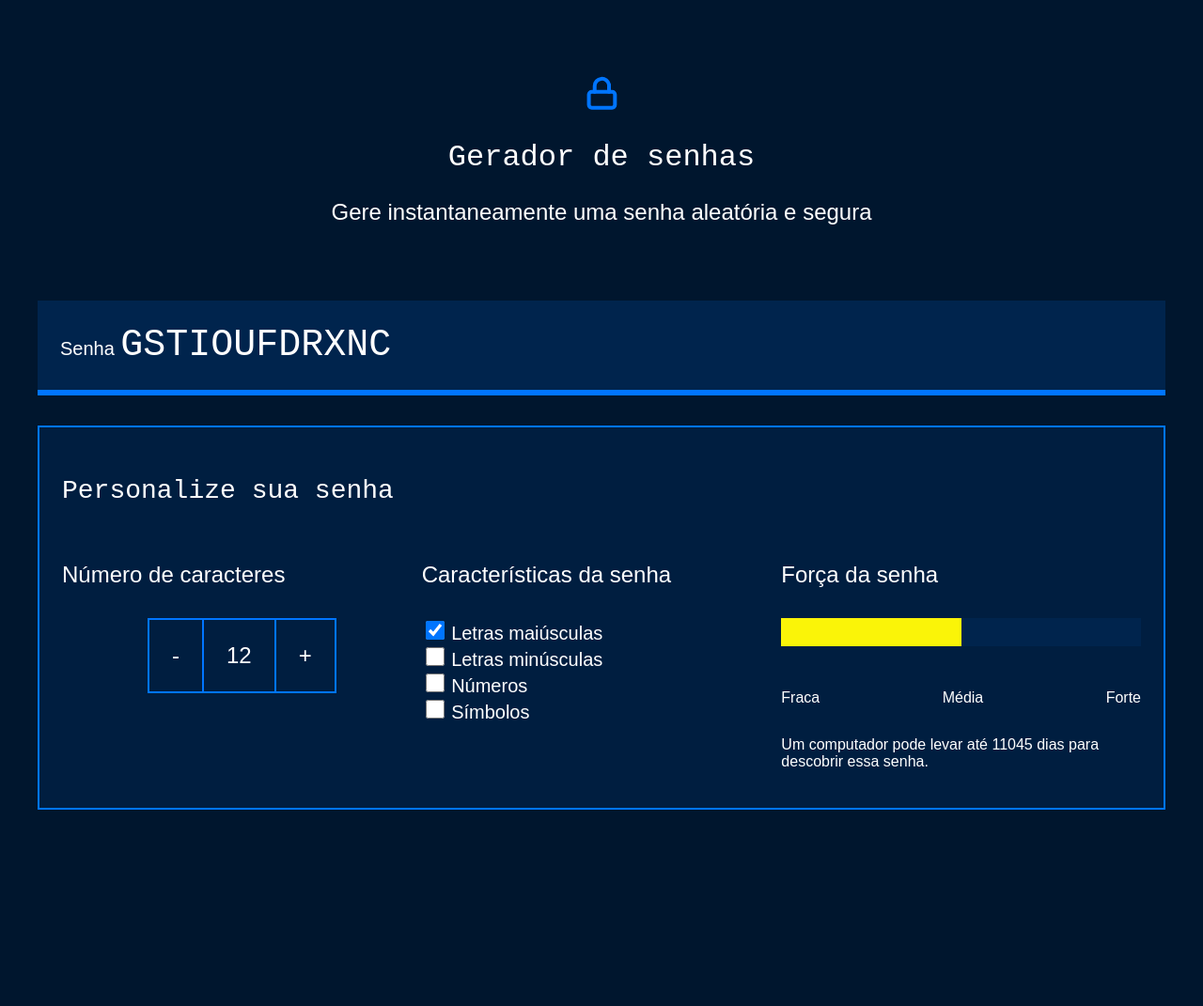
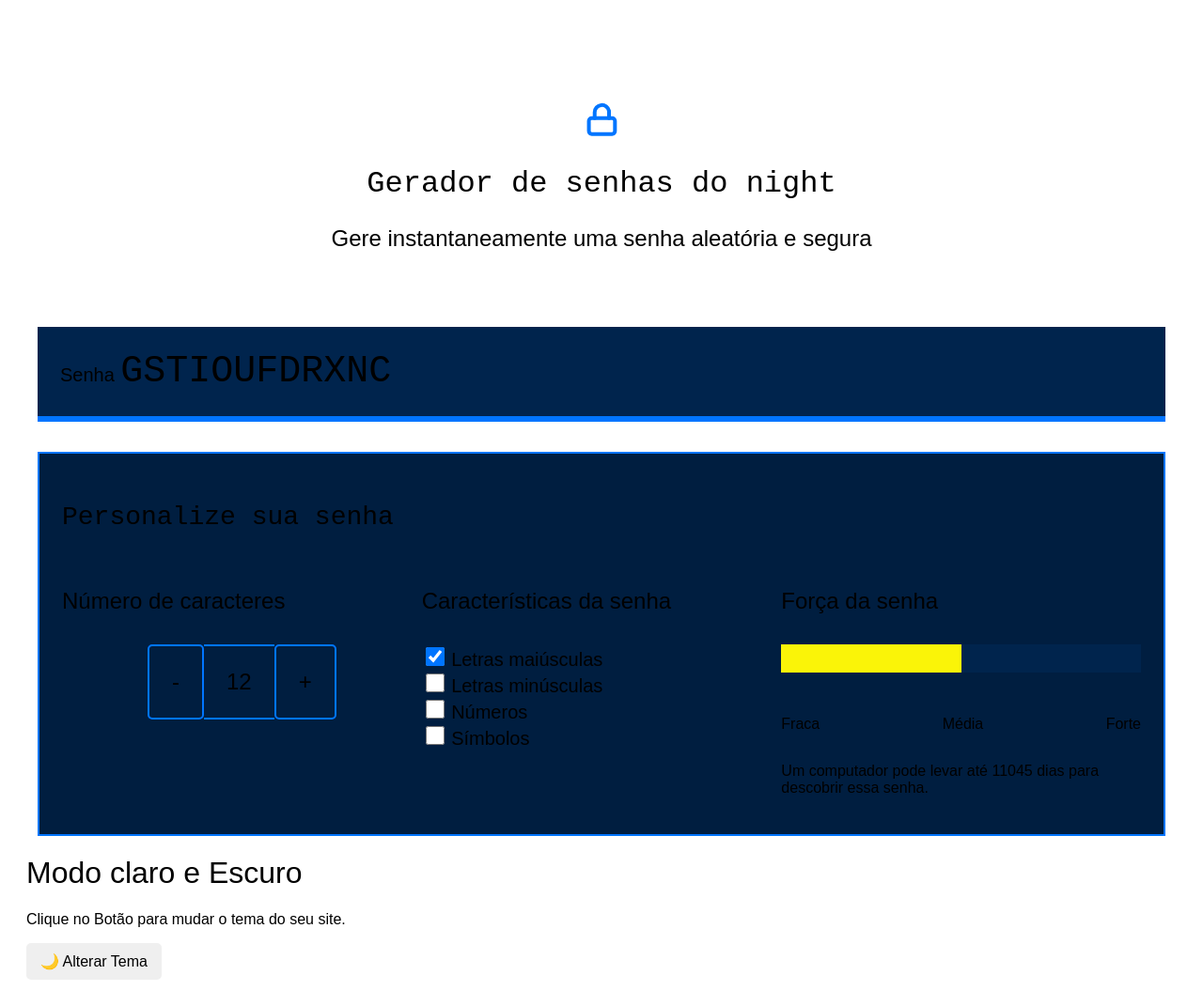
Before and after one commit to gustavinho464/geradordesenha, a plain HTML site: page index.html in a window 1280 px wide. Shown: the whole page at 94% size. Before the commit the page ends 870 px from the top, so only its background shows below. Drawn offline with Linux system fonts and the light colour scheme.

Commit message:
Add files via upload

```diff
--- a/index.html
+++ b/index.html
@@ -4,7 +4,7 @@
 <head>
     <meta charset="UTF-8">
     <meta name="viewport" content="width=device-width, initial-scale=1.0">
-    <title>Gerador de senha</title>
+    <title>Gerador de senha do night</title>
     <link rel="stylesheet" href="style.css">
 </head>
 
@@ -12,7 +12,7 @@
     <section class="conteudo">
         <div class="conteudo-titulo">
             <img src="unlock.svg" alt="cadeado fechado">
-            <h2 class="titulo-principal">Gerador de senhas</h2>
+            <h2 class="titulo-principal">Gerador de senhas do night</h2>
             <h3 class="titulo-secundario">Gere instantaneamente uma senha aleatória e segura</h3>
         </div>
         <div class="conteudo-senha">
@@ -66,3 +66,53 @@
     <script src="main.js"></script>
 </body>
 </html>
+
+<html lang="pt-br">
+<head>
+    <meta charset="UTF-8">
+   <title>Modo Claro e Escuro</title>
+
+   <style>
+      /* Estilo padrão (modo claro) */
+    body {
+       background-color: #ffffff;
+       color: #000000;
+       font-family: Arial, Helvetica, sans-serif;
+       transition: background-color 0.3s, color 0.3s;
+       padding: 20px;
+
+    }
+
+    /* Modo escuro */
+     body.dark-mode {
+      background-color: #121212;
+      color: #ffffff;
+
+    }
+
+     button {
+        padding: 10px 15px;
+        font-size: 16px;
+        cursor: pointer;
+        border: none;
+        border-radius: 5px;
+
+    }
+ </style>
+</head>
+<body>
+
+    <h1> Modo claro e Escuro </h1>
+    <p>Clique no Botão para mudar o tema do seu site.</p>
+
+   <button onclick="toggleMode()">🌙 Alterar Tema</button>
+
+   <script>
+      function toggleMode() {
+          document.body.classList.toggle("dark-mode");
+
+    }
+    </script>
+
+</body>
+</html>
```
